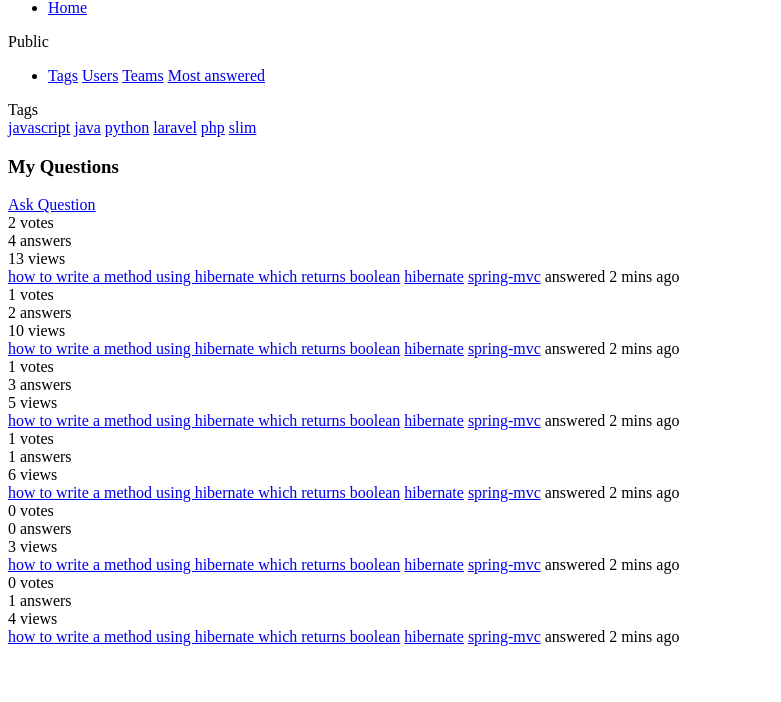
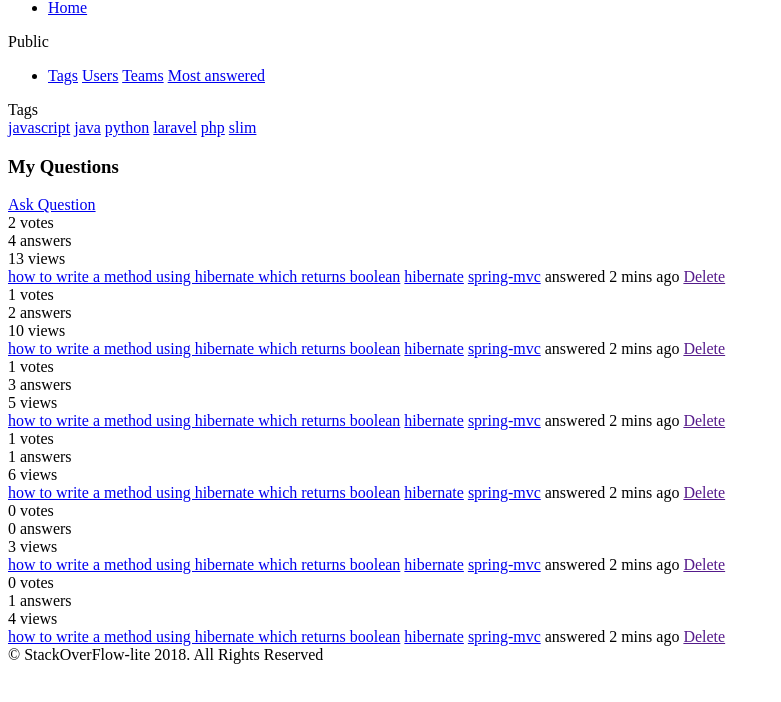
Before and after one commit to Dianawats/StackOverflow-lite, a Python web app: template StackOverflow-lite/template/my-questions.html in a window 1280 px wide. Shown: the part 98-800 px from the top of the page, without its empty margins (0-781 px from the left). Run offline with Jinja, Linux system fonts and the light colour scheme; the template is opened without the code that fills it, so the values that code supplies are empty.

Commit message:
adding some html file[Finishes #159713806]

```diff
--- a/StackOverflow-lite/template/my-questions.html
+++ b/StackOverflow-lite/template/my-questions.html
@@ -32,6 +32,7 @@
 	    			</div>
 	    			<div class="clear"></div>
                 </div>
+
 	    		<div class="clear"></div>
     		</section>
 
@@ -106,6 +107,9 @@
 
 	    							<span class="float-right">answered 2 mins ago</span>
 
+	    							<!-- onclick return confirm promps user to confirm action -->
+	    							<a href="" class="btn btn-red small rounded" onclick="return confirm('Are you sure you want to delete this question?')"> Delete</a>
+
 	    						</div>
 	    						<div class="clear"></div>
 	    					</div>
@@ -129,13 +133,16 @@
 	    								<label>views</label>
 	    							</div>
 	    						</div>
+	    						<div class="divider on-mobile clear"></div>
 	    						<div class="question-summaries">
-                                            <a href="#" class="question">how to write a method using hibernate which returns boolean</a>
+	    							<a href="answer.html" class="question">how to write a method using hibernate which returns boolean</a>
 
 	    							<a href="#" class="tag">hibernate</a>
 	    							<a href="#" class="tag">spring-mvc</a>
 
 	    							<span class="float-right">answered 2 mins ago</span>
+
+	    							<a href="" class="btn btn-red small rounded" onclick="return confirm('Are you sure you want to delete this question?')"> Delete</a>
 
 	    						</div>
 
@@ -161,13 +168,16 @@
 	    								<label>views</label>
 	    							</div>
 	    						</div>
+	    						<div class="divider on-mobile clear"></div>
 	    						<div class="question-summaries">
-                                            <a href="#" class="question">how to write a method using hibernate which returns boolean</a>
+	    							<a href="answer.html" class="question">how to write a method using hibernate which returns boolean</a>
 
 	    							<a href="#" class="tag">hibernate</a>
 	    							<a href="#" class="tag">spring-mvc</a>
 
 	    							<span class="float-right">answered 2 mins ago</span>
+
+	    							<a href="" class="btn btn-red small rounded" onclick="return confirm('Are you sure you want to delete this question?')"> Delete</a>
 
 	    						</div>
 
@@ -193,13 +203,16 @@
 	    								<label>views</label>
 	    							</div>
 	    						</div>
+	    						<div class="divider on-mobile clear"></div>
 	    						<div class="question-summaries">
-                                            <a href="#" class="question">how to write a method using hibernate which returns boolean</a>
+	    							<a href="answer.html" class="question">how to write a method using hibernate which returns boolean</a>
 
 	    							<a href="#" class="tag">hibernate</a>
 	    							<a href="#" class="tag">spring-mvc</a>
 
 	    							<span class="float-right">answered 2 mins ago</span>
+
+	    							<a href="" class="btn btn-red small rounded" onclick="return confirm('Are you sure you want to delete this question?')"> Delete</a>
 
 	    						</div>
 
@@ -225,13 +238,16 @@
 	    								<label>views</label>
 	    							</div>
 	    						</div>
+	    						<div class="divider on-mobile clear"></div>
 	    						<div class="question-summaries">
-                                            <a href="#" class="question">how to write a method using hibernate which returns boolean</a>
+	    							<a href="answer.html" class="question">how to write a method using hibernate which returns boolean</a>
 
 	    							<a href="#" class="tag">hibernate</a>
 	    							<a href="#" class="tag">spring-mvc</a>
 
 	    							<span class="float-right">answered 2 mins ago</span>
+
+	    							<a href="" class="btn btn-red small rounded" onclick="return confirm('Are you sure you want to delete this question?')"> Delete</a>
 
 	    						</div>
 
@@ -257,13 +273,15 @@
 	    								<label>views</label>
 	    							</div>
 	    						</div>
+	    						<div class="divider on-mobile clear light"></div>
 	    						<div class="question-summaries">
-                                            <a href="#" class="question">how to write a method using hibernate which returns boolean</a>
+	    							<a href="answer.html" class="question">how to write a method using hibernate which returns boolean</a>
 
 	    							<a href="#" class="tag">hibernate</a>
 	    							<a href="#" class="tag">spring-mvc</a>
 
 	    							<span class="float-right">answered 2 mins ago</span>
+	    							<a href="" class="btn btn-red small rounded" onclick="return confirm('Are you sure you want to delete this question?')"> Delete</a>
 
 	    						</div>
 
@@ -273,10 +291,18 @@
 	    					<div class="divider light"></div>
 	    				</div>
     				</div>
-
+    				<div class="margin-30"></div>
+    			</div>
+    			<div class="clear"></div>
+    			<div class="margin-30"></div>
+    			<section class="footer">
+	    			<div class="container">
+	    				<label>&copy; StackOverFlow-lite 2018. All Rights Reserved</label>
 	    			</div>
 	    		</section>
+            </section>
+
     	</home-main>
+    </body>
 
-    </body>
 </html>
```
Lines whose indentation alone changed are shown as unchanged.
